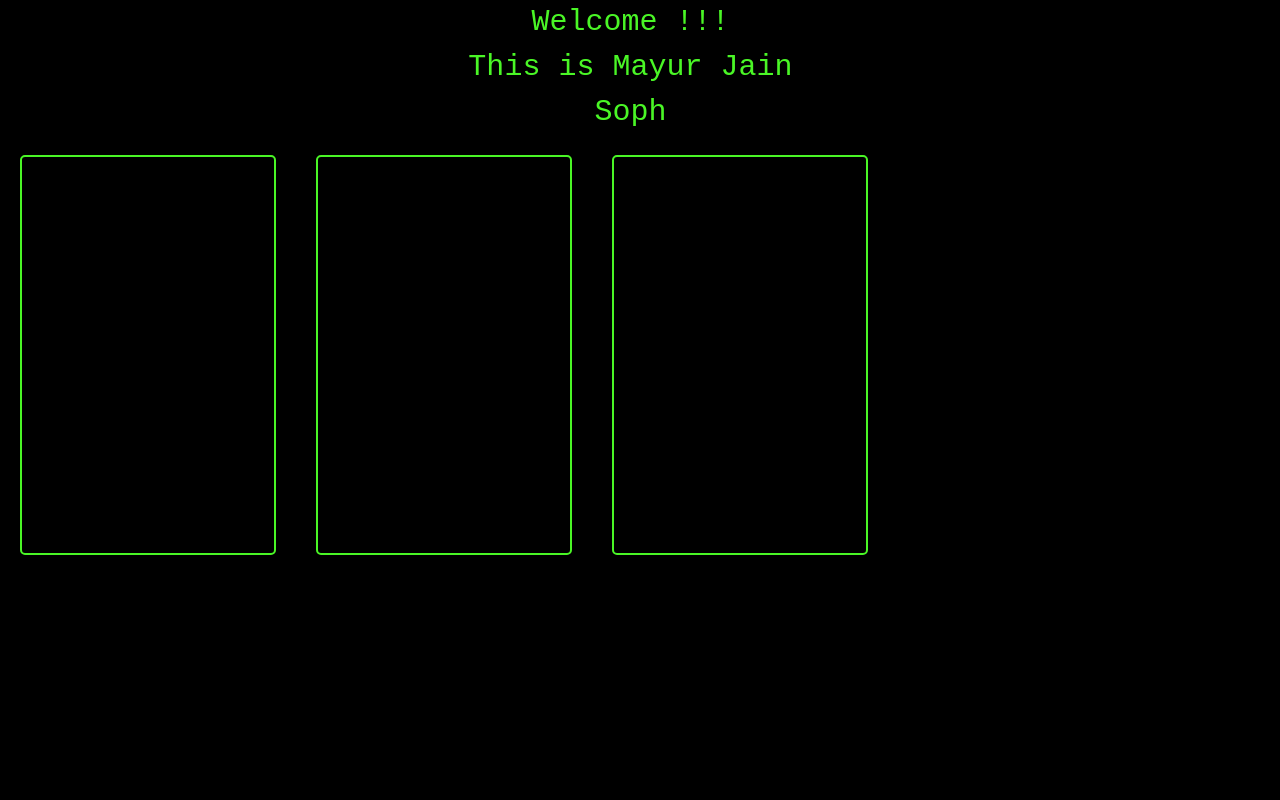
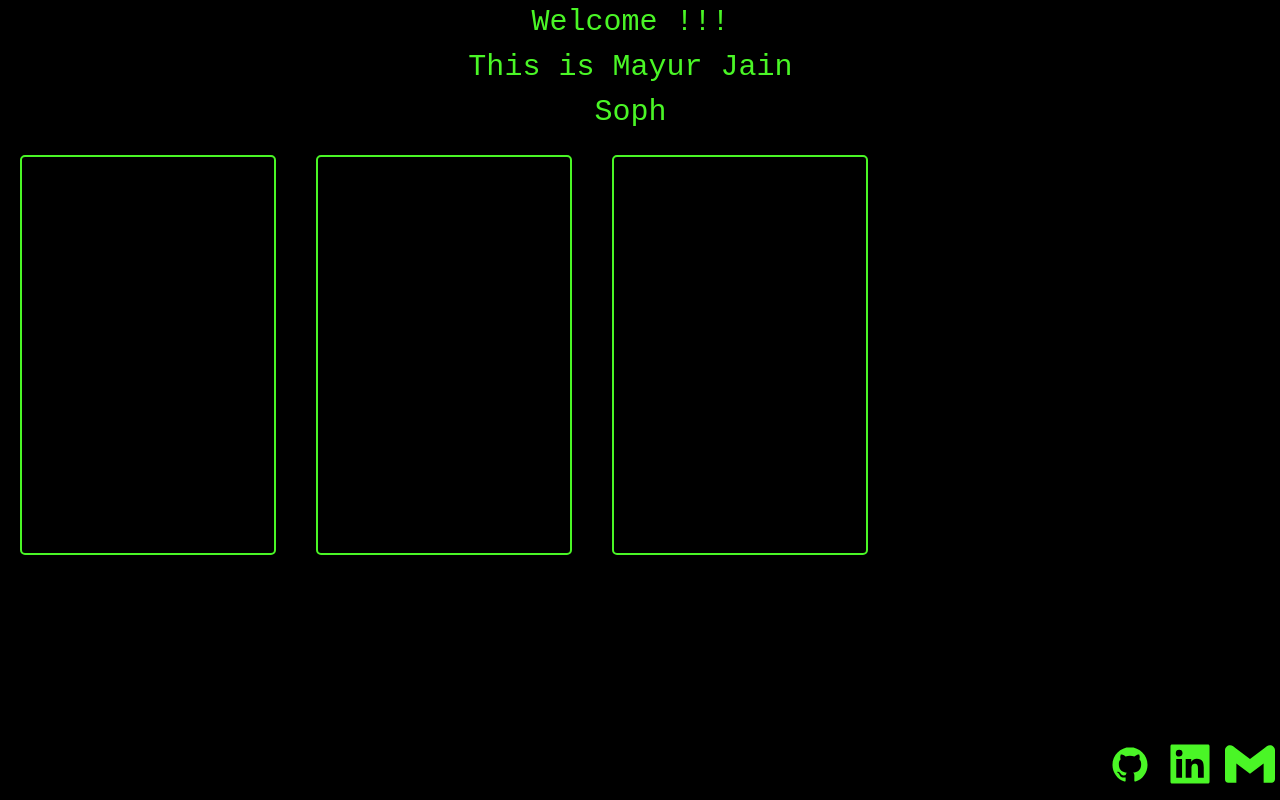
Before and after one commit to maxcharge/portfolio, a React (Create React App) app: page / in a window 1280 px wide. Built offline with nearby package versions, Linux system fonts and the light colour scheme.

Commit message:
icons added

```diff
--- a/package.json
+++ b/package.json
@@ -11,6 +11,7 @@
     "bootstrap": "4.0.0",
     "react": "^16.13.1",
     "react-dom": "^16.13.1",
+    "react-icons": "^4.2.0",
     "react-popper": "0.9.2",
     "react-scripts": "3.4.3",
     "reactstrap": "5.0.0",
--- a/src/App.js
+++ b/src/App.js
@@ -1,6 +1,7 @@
 import React from 'react'
 
 import WelcomeScreen from './components/WelcomeScreen'
+import Footer from './components/Footer'
 
 function App() {
 
@@ -11,6 +12,7 @@ function App() {
         minHeight:"100vh"
     }}>
       <WelcomeScreen/>
+      <Footer/>
     </div>
   )
 }
--- /dev/null
+++ b/src/components/Footer.js
@@ -0,0 +1,35 @@
+import React from 'react'
+import {DiGithubBadge} from "react-icons/di"
+import {AiFillLinkedin} from "react-icons/ai"
+import {SiGmail} from "react-icons/si"
+import {IconContext} from "react-icons"
+
+function Footer() {
+    return (
+        <div style={{
+                backgroundColor:"black",
+                position:"fixed",
+                bottom:0,
+                right:0,
+            }}>
+            <IconContext.Provider value={{
+                    color:"#4AF626",
+                    size:"50px",
+                }} >
+                    <div style={{display:"flex",flexDirection:"row"}}>
+                        <div onClick={event => window.location.href='https://github.com/maxcharge'} style={{margin:"5px"}}>
+                            <DiGithubBadge/>
+                        </div>
+                        <div onClick={event => window.location.href='https://www.linkedin.com/in/mayur-jain-904982191'} style={{margin:"5px"}}>
+                            <AiFillLinkedin/>
+                        </div>
+                        <div onClick={event => window.location.href='https://www.maxcharge788769@gmail.com'} style={{margin:"5px"}}>
+                            <SiGmail/>
+                        </div>
+                    </div>
+            </IconContext.Provider>
+        </div>
+    )
+}
+
+export default Footer
```
Also changed, not shown: 1 other file (tests, documents, lock files or other folders).
